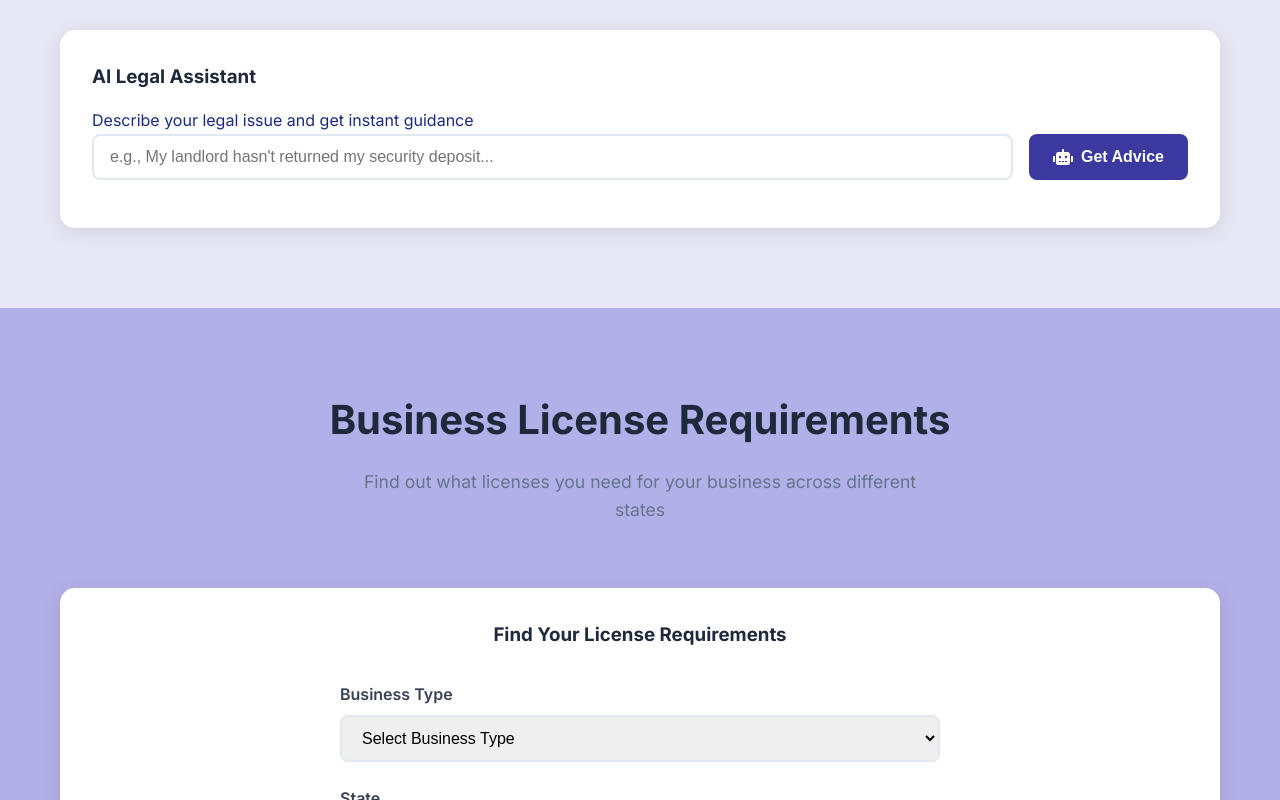
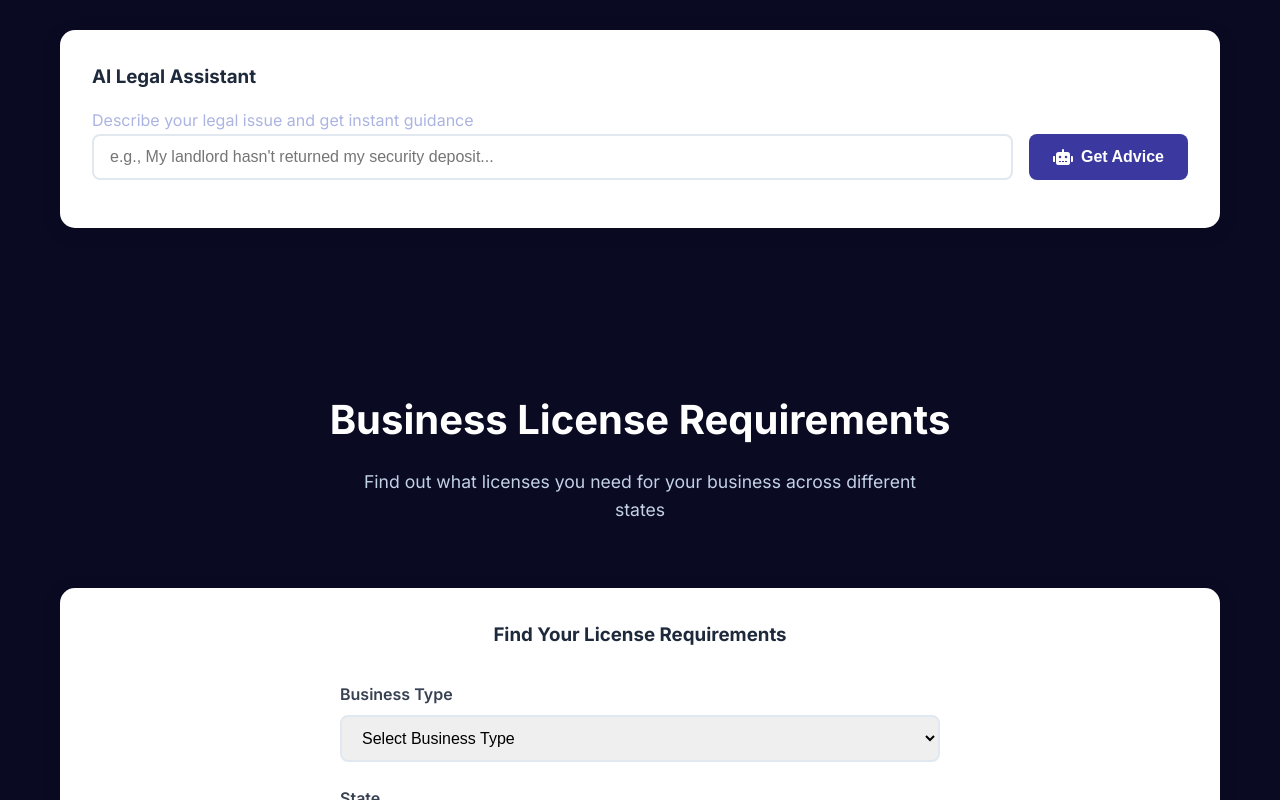
Before and after one commit to AyushRawat10/SIH-Project, a plain HTML site: page index.html in a window 1280 px wide. Shown: the part 2000-2800 px from the top of the page. Drawn offline with Linux system fonts and the light colour scheme.

Commit message:
Add dark theme

```diff
--- a/styles.css
+++ b/styles.css
@@ -17,8 +17,8 @@
 body {
     font-family: 'Inter', sans-serif;
     line-height: 1.6;
-    color: var(--federal-blue);
-    background-color: var(--light-cyan);
+    color: #acb4e2;
+    background-color: #0a0a23;
 }
 
 .container {
@@ -94,7 +94,7 @@ body {
 
 /* Hero Section */
 .hero {
-    background: linear-gradient(135deg, var(--federal-blue) 0%, var(--honolulu-blue) 50%, var(--pacific-cyan) 100%);
+    background: linear-gradient(to top, #0a0a23 0%, var(--honolulu-blue) 50%, var(--pacific-cyan) 100%);
     color: white;
     padding: 120px 0 80px;
     min-height: 100vh;
@@ -216,7 +216,7 @@ body {
 }
 
 .bg-light {
-    background-color: var(--non-photo-blue);
+    background-color: #0a0a23;
 }
 
 .section-header {
@@ -228,12 +228,12 @@ body {
     font-size: 2.5rem;
     font-weight: 700;
     margin-bottom: 1rem;
-    color: #1e293b;
+    color: white;
 }
 
 .section-header p {
     font-size: 1.1rem;
-    color: #64748b;
+    color: #c3d1e5;
     max-width: 600px;
     margin: 0 auto;
 }
@@ -568,7 +568,7 @@ body {
 }
 
 .contact-item h4 {
-    color: #1e293b;
+    color: #7096d5;
     margin-bottom: 0.5rem;
 }
 
```
